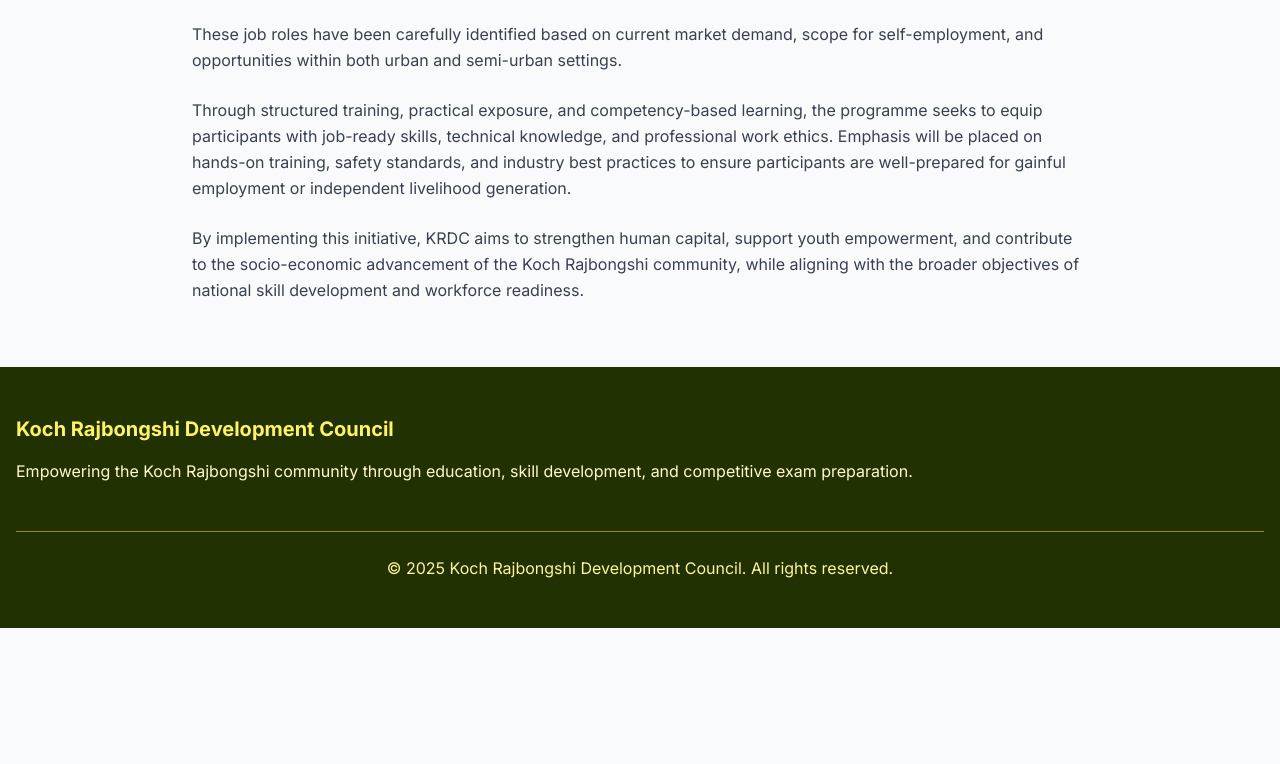
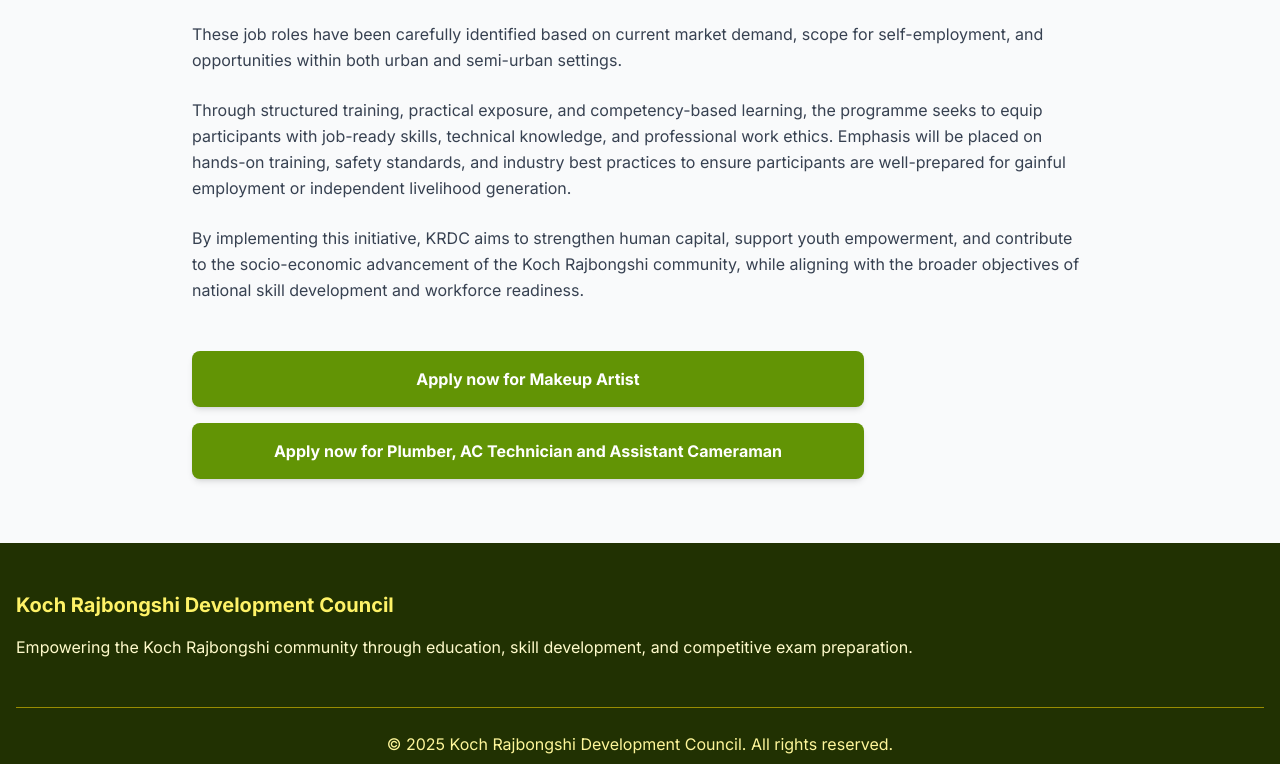
Before and after one commit to geekodour/krdc_website, an Eleventy site: page src/skill-development.njk in a window 1280 px wide. Shown: the part 505-1269 px from the top of the page. Before the commit the page ends 1133 px from the top, so only its background shows below. Built offline with nearby package versions, Linux system fonts and the light colour scheme; Eleventy itself is replaced by a stand-in of ours; files that its build step writes are made by us from their sources.

Commit message:
Update skill-development.njk

```diff
--- a/src/skill-development.njk
+++ b/src/skill-development.njk
@@ -9,7 +9,7 @@
     <div class="max-w-4xl mx-auto">
         <h1 class="text-4xl font-bold text-olive-900 mb-8">Skill Development</h1>
 
-        <div class="prose prose-lg">
+        <div class="prose prose-lg mb-12">
             <p class="text-gray-700 leading-relaxed mb-6">
                 In line with its commitment to empowering the Koch Rajbongshi community through sustainable livelihood opportunities, the Koch Rajbongshi Development Council (KRDC) is set to implement a Skill Development Programme aimed at enhancing employability and promoting self-reliance among youth and aspiring professionals.
             </p>
@@ -37,5 +37,21 @@
                 By implementing this initiative, KRDC aims to strengthen human capital, support youth empowerment, and contribute to the socio-economic advancement of the Koch Rajbongshi community, while aligning with the broader objectives of national skill development and workforce readiness.
             </p>
         </div>
+
+        <div class="flex flex-col gap-4 max-w-2xl">
+            <a href="https://docs.google.com/forms/d/e/1FAIpQLScHPqDphRzk2WTEi4ovv7miWMnslN-dZ8wxH20yXrYiLm15Sg/viewform"
+               target="_blank"
+               rel="noopener noreferrer"
+               class="inline-block px-8 py-4 bg-olive-700 hover:bg-olive-800 text-white font-bold text-center rounded-lg transition duration-300 shadow-md">
+                Apply now for Makeup Artist
+            </a>
+
+            <a href="https://docs.google.com/forms/d/e/1FAIpQLSfb_-poi5ZJ0uiVClH72p6vCPO6Sttu6Y7PDFGUVkIJEeBD0g/viewform"
+               target="_blank"
+               rel="noopener noreferrer"
+               class="inline-block px-8 py-4 bg-olive-700 hover:bg-olive-800 text-white font-bold text-center rounded-lg transition duration-300 shadow-md">
+                Apply now for Plumber, AC Technician and Assistant Cameraman
+            </a>
+        </div>
     </div>
 </div>
```
